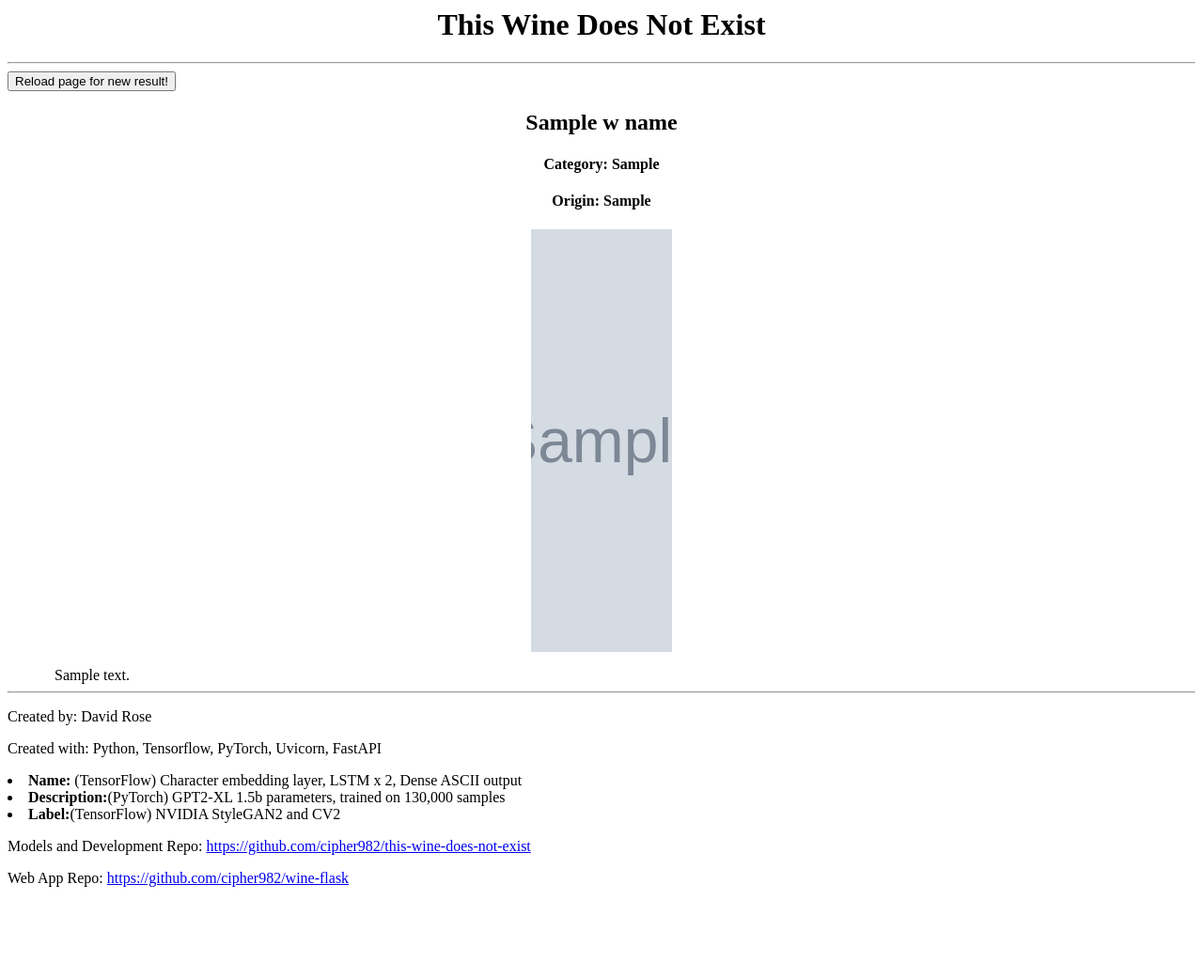
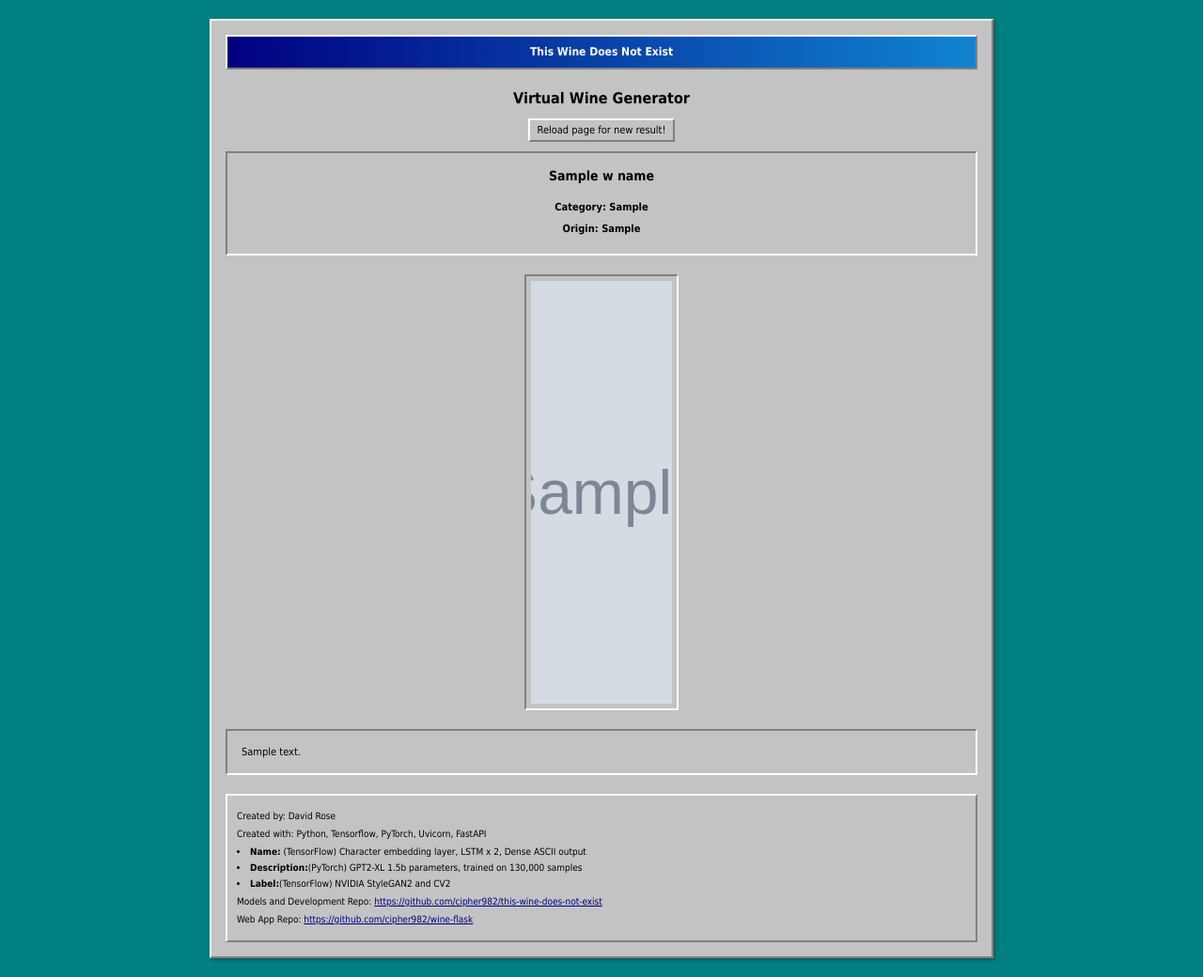
Before and after one commit to cipher982/wine-flask, a FastAPI app: template templates/index.html in a window 1280 px wide. Shown: the whole page at 94% size. Before the commit the page ends 944 px from the top, so only its background shows below. Run offline with FastAPI, Linux system fonts and the light colour scheme; the template is opened without the code that fills it: most values are stand-ins (such as "Sample title", 1, 10 or a date in 2020); grey boxes marked "Sample" are stand-in pictures; some libraries are stand-ins or nearby versions.

Commit message:
Add local docker-compose setup and redesign wine app homepage with a retro Windows 98 UI

```diff
--- a/templates/index.html
+++ b/templates/index.html
@@ -2,34 +2,196 @@
   <head>
     <link rel="icon" type="image/x-icon" href="{{ url_for('static', path='favicon.ico') }}">
     <style>
-      div {
-        margin-right: 50px;
-        margin-left: 50px;;
+      :root {
+        --win98-face: #C3C3C3;
+        --win98-shadow: #818181;
+        --win98-highlight: #FDFFFF;
+        --win98-accent: #000080;
+        --win98-text: #000000;
+        --win98-button-face: #C3C3C3;
+        --win98-button-shadow: #808080;
+        --win98-button-highlight: #FFFFFF;
+        --win98-window-frame: #C0C0C0;
+      }
+
+      html {
+        image-rendering: pixelated;
+        -webkit-font-smoothing: none;
+        font-smooth: never;
+        -moz-osx-font-smoothing: unset;
+      }
+
+      body {
+        font-family: "MS Sans Serif", "Tahoma", system-ui, sans-serif;
+        font-size: 11px;
+        background: #008080;
+        color: var(--win98-text);
+        margin: 0;
+        padding: 20px;
+        line-height: 1.4;
+        min-height: 100vh;
+        box-sizing: border-box;
+      }
+
+      .container {
+        max-width: 800px;
+        margin: 0 auto;
+        background: var(--win98-face);
+        border: 2px solid;
+        border-color: var(--win98-highlight) var(--win98-shadow) var(--win98-shadow) var(--win98-highlight);
+        padding: 15px;
+        box-shadow: 2px 2px 4px rgba(0,0,0,0.3);
+      }
+
+      .title-bar {
+        background: linear-gradient(90deg, var(--win98-accent) 0%, #1084d0 100%);
+        color: white;
+        padding: 8px 12px;
+        font-weight: bold;
+        font-size: 12px;
+        border: 2px solid;
+        border-color: var(--win98-highlight) var(--win98-shadow) var(--win98-shadow) var(--win98-highlight);
+        margin-bottom: 20px;
+        text-align: center;
+      }
+
+      h1 {
+        font-size: 16px;
+        font-weight: bold;
+        margin: 0 0 10px 0;
+        text-align: center;
+      }
+
+      h2 {
+        font-size: 14px;
+        font-weight: bold;
+        margin: 0 0 10px 0;
+        text-align: center;
+        background: transparent;
+        padding: 5px;
+        border: none;
+      }
+
+      h4 {
+        font-size: 11px;
+        font-weight: bold;
+        margin: 8px 0;
+        text-align: center;
+      }
+
+      button {
+        font-family: "MS Sans Serif", "Tahoma", system-ui, sans-serif;
+        font-size: 11px;
+        background: var(--win98-button-face);
+        border: 2px solid;
+        border-color: var(--win98-button-highlight) var(--win98-button-shadow) var(--win98-button-shadow) var(--win98-button-highlight);
+        padding: 4px 8px;
+        cursor: pointer;
+        color: var(--win98-text);
+        margin: 10px auto;
+        display: block;
+      }
+
+      button:active {
+        border-color: var(--win98-button-shadow) var(--win98-button-highlight) var(--win98-button-highlight) var(--win98-button-shadow);
+        background: #A9A9A9;
+      }
+
+      button:hover {
+        background: #D6D6D6;
+      }
+
+      .wine-details {
+        border: 2px solid;
+        border-color: var(--win98-shadow) var(--win98-highlight) var(--win98-highlight) var(--win98-shadow);
+        background: var(--win98-face);
+        padding: 10px;
+        margin: 10px 0;
+        text-align: center;
+      }
+
+      .description {
+        border: 2px solid;
+        border-color: var(--win98-shadow) var(--win98-highlight) var(--win98-highlight) var(--win98-shadow);
+        background: var(--win98-face);
+        padding: 15px;
+        margin: 15px 0;
+        text-align: justify;
+        line-height: 1.4;
+      }
+
+      .image-container {
+        text-align: center;
+        margin: 20px 0;
+      }
+
+      .image-container img {
+        border: 2px solid;
+        border-color: var(--win98-shadow) var(--win98-highlight) var(--win98-highlight) var(--win98-shadow);
+        padding: 5px;
+        background: var(--win98-face);
+      }
+
+      hr {
+        border: none;
+        height: 2px;
+        background: var(--win98-shadow);
+        margin: 15px 0;
+      }
+
+      footer {
+        border: 2px solid;
+        border-color: var(--win98-highlight) var(--win98-shadow) var(--win98-shadow) var(--win98-highlight);
+        background: var(--win98-face);
+        padding: 10px;
+        margin-top: 20px;
+        font-size: 10px;
+      }
+
+      footer p {
+        margin: 5px 0;
+      }
+
+      footer li {
+        margin: 3px 0;
+      }
+
+      a {
+        color: var(--win98-accent);
+        text-decoration: underline;
+      }
+
+      a:visited {
+        color: #800080;
       }
       </style>
   </head>
   <body>
-    <h1 align="center">This Wine Does Not Exist</h1>
-    <hr>
+    <div class="container">
+      <div class="title-bar">This Wine Does Not Exist</div>
+
+      <h1>Virtual Wine Generator</h1>
+
       <button onclick="myFunction()">Reload page for new result!</button>
       <script>
       function myFunction() {
         location.reload();
         }
       </script>
-    <h2 align="center"> {{ w_name }}</h3>
-    <!-- <h4 align="center"> ${{ w_price }}</h4> -->
-    <h4 align="center"> <b>Category:</b> {{ w_category_2 }}</h4>
-    <h4 align="center"> <b>Origin:</b> {{ w_origin }}</h4>
 
+      <div class="wine-details">
+        <h2>{{ w_name }}</h2>
+        <!-- <h4><b>Price:</b> ${{ w_price }}</h4> -->
+        <h4><b>Category:</b> {{ w_category_2 }}</h4>
+        <h4><b>Origin:</b> {{ w_origin }}</h4>
+      </div>
 
-  <p style="text-align:center;"><img src="{{ w_image }}" width="150" height="450" alt="Fake Bottle"></p>
+      <div class="image-container">
+        <img src="{{ w_image }}" width="150" height="450" alt="Fake Bottle">
+      </div>
 
-  <div> {{ w_description }} </div>
+      <div class="description">{{ w_description }}</div>
 
-  <hr>
-
-  </body>
       <footer>
         <p>Created by: David Rose</p>
         <p>Created with: Python, Tensorflow, PyTorch, Uvicorn, FastAPI</p>
@@ -43,7 +205,9 @@
           https://github.com/cipher982/this-wine-does-not-exist</a></p>
         <p>Web App Repo: <a href="https://github.com/cipher982/wine-flask">
           https://github.com/cipher982/wine-flask</a></p>
+      </footer>
+    </div>
 
-  </footer>
+  </body>
 
 </html>
```
Also changed, not shown: docker-compose.local.yml (added, +19 -0 lines). Lines whose indentation alone changed are shown as unchanged.
